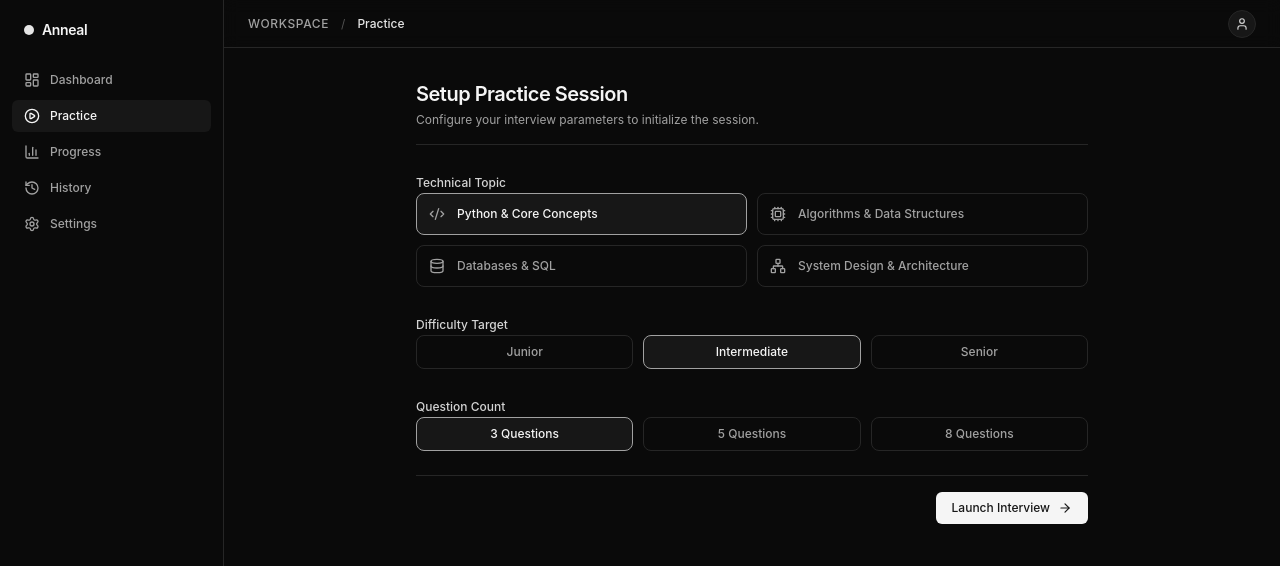
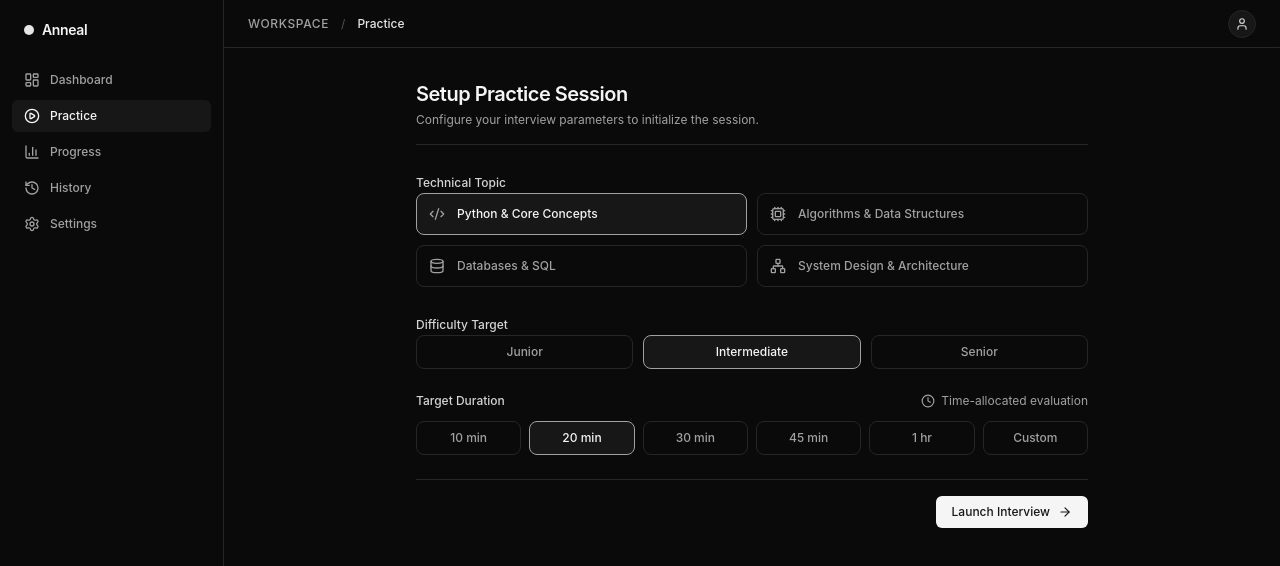
Before and after one commit to mah3shbishnoi/anneal, a React (Vite) app in the folder frontend/: page / in a window 1280 px wide. Both pictures are taken after a click on the button "Practice". Shown: the top 566 px of the page. Built offline with nearby package versions, Linux system fonts and the light colour scheme; no server answers.

Commit message:
switch interview setup to duration presets and custom time

```diff
--- a/frontend/src/features/interview/InterviewSetup.tsx
+++ b/frontend/src/features/interview/InterviewSetup.tsx
@@ -1,16 +1,18 @@
 import { useState } from 'react'
-import { ArrowRight, Code2, Database, Network, Cpu } from 'lucide-react'
+import { ArrowRight, Code2, Database, Network, Cpu, Clock } from 'lucide-react'
 
 export interface InterviewConfig {
   topic: string
   difficulty: string
-  questionCount: number
+  durationMinutes: number
 }
 
 export function InterviewSetup({ onStart }: { onStart: (config: InterviewConfig) => void }) {
   const [topic, setTopic] = useState('Python')
   const [difficulty, setDifficulty] = useState('Intermediate')
-  const [questionCount, setQuestionCount] = useState(3)
+  const [durationMinutes, setDurationMinutes] = useState(20)
+  const [isCustomDuration, setIsCustomDuration] = useState(false)
+  const [customValue, setCustomValue] = useState('20')
 
   const topics = [
     { id: 'Python', label: 'Python & Core Concepts', icon: Code2 },
@@ -20,11 +22,12 @@ export function InterviewSetup({ onStart }: { onStart: (config: InterviewConfig)
   ]
 
   const difficulties = ['Junior', 'Intermediate', 'Senior']
-  const counts = [3, 5, 8]
+  const presets = [10, 20, 30, 45, 60]
 
   const handleSubmit = (e: React.FormEvent) => {
     e.preventDefault()
-    onStart({ topic, difficulty, questionCount })
+    const finalDuration = isCustomDuration ? Math.max(1, parseInt(customValue) || 15) : durationMinutes
+    onStart({ topic, difficulty, durationMinutes: finalDuration })
   }
 
   return (
@@ -80,23 +83,60 @@ export function InterviewSetup({ onStart }: { onStart: (config: InterviewConfig)
       </div>
 
       <div className="space-y-3">
-        <label className="text-xs font-medium text-neutral-300">Question Count</label>
-        <div className="grid grid-cols-3 gap-2.5">
-          {counts.map((c) => (
+        <div className="flex items-center justify-between">
+          <label className="text-xs font-medium text-neutral-300">Target Duration</label>
+          <div className="flex items-center gap-1.5 text-xs text-neutral-400">
+            <Clock className="w-3.5 h-3.5 text-neutral-400" />
+            <span>Time-allocated evaluation</span>
+          </div>
+        </div>
+
+        <div className="grid grid-cols-3 sm:grid-cols-6 gap-2">
+          {presets.map((mins) => (
             <button
               type="button"
-              key={c}
-              onClick={() => setQuestionCount(c)}
+              key={mins}
+              onClick={() => {
+                setDurationMinutes(mins)
+                setIsCustomDuration(false)
+              }}
               className={`py-2 px-3 rounded-lg border text-center text-xs font-medium transition-colors ${
-                questionCount === c
+                !isCustomDuration && durationMinutes === mins
                   ? 'border-neutral-400 bg-neutral-900 text-neutral-100'
                   : 'border-neutral-800 bg-neutral-950/60 text-neutral-400 hover:border-neutral-700 hover:text-neutral-300'
               }`}
             >
-              {c} Questions
+              {mins === 60 ? '1 hr' : `${mins} min`}
             </button>
           ))}
+
+          <button
+            type="button"
+            onClick={() => setIsCustomDuration(true)}
+            className={`py-2 px-3 rounded-lg border text-center text-xs font-medium transition-colors ${
+              isCustomDuration
+                ? 'border-neutral-400 bg-neutral-900 text-neutral-100'
+                : 'border-neutral-800 bg-neutral-950/60 text-neutral-400 hover:border-neutral-700 hover:text-neutral-300'
+            }`}
+          >
+            Custom
+          </button>
         </div>
+
+        {isCustomDuration && (
+          <div className="flex items-center gap-3 pt-2">
+            <input
+              type="number"
+              min="1"
+              max="180"
+              value={customValue}
+              onChange={(e) => setCustomValue(e.target.value)}
+              placeholder="e.g. 25"
+              className="w-32 bg-neutral-950 border border-neutral-800 rounded px-3 py-1.5 text-xs text-neutral-100 focus:outline-none focus:border-neutral-600 font-mono"
+            />
+            <span className="text-xs text-neutral-400">minutes</span>
+          </div>
+        )}
       </div>
 
       <div className="pt-4 border-t border-neutral-800 flex justify-end">
```
